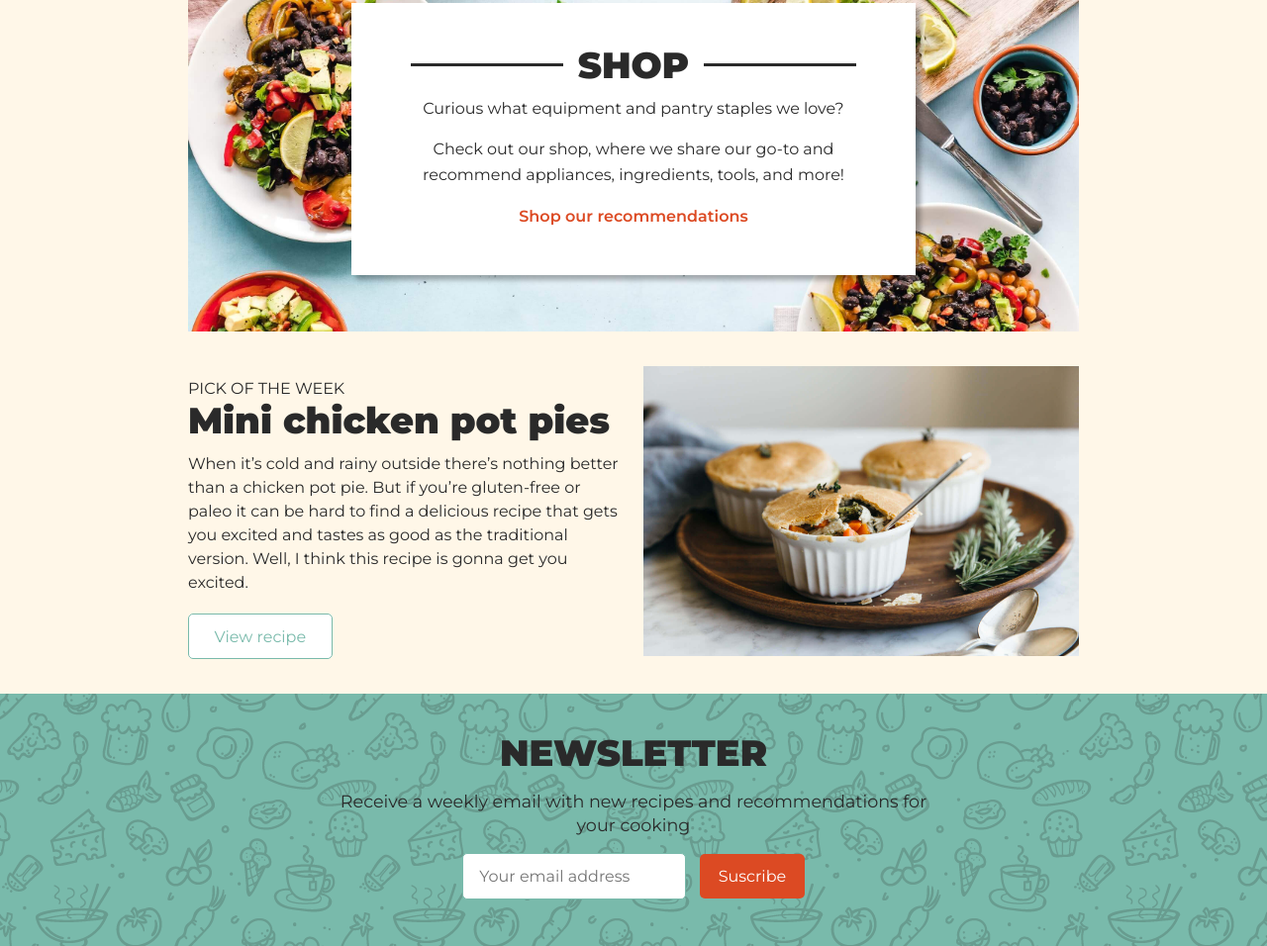
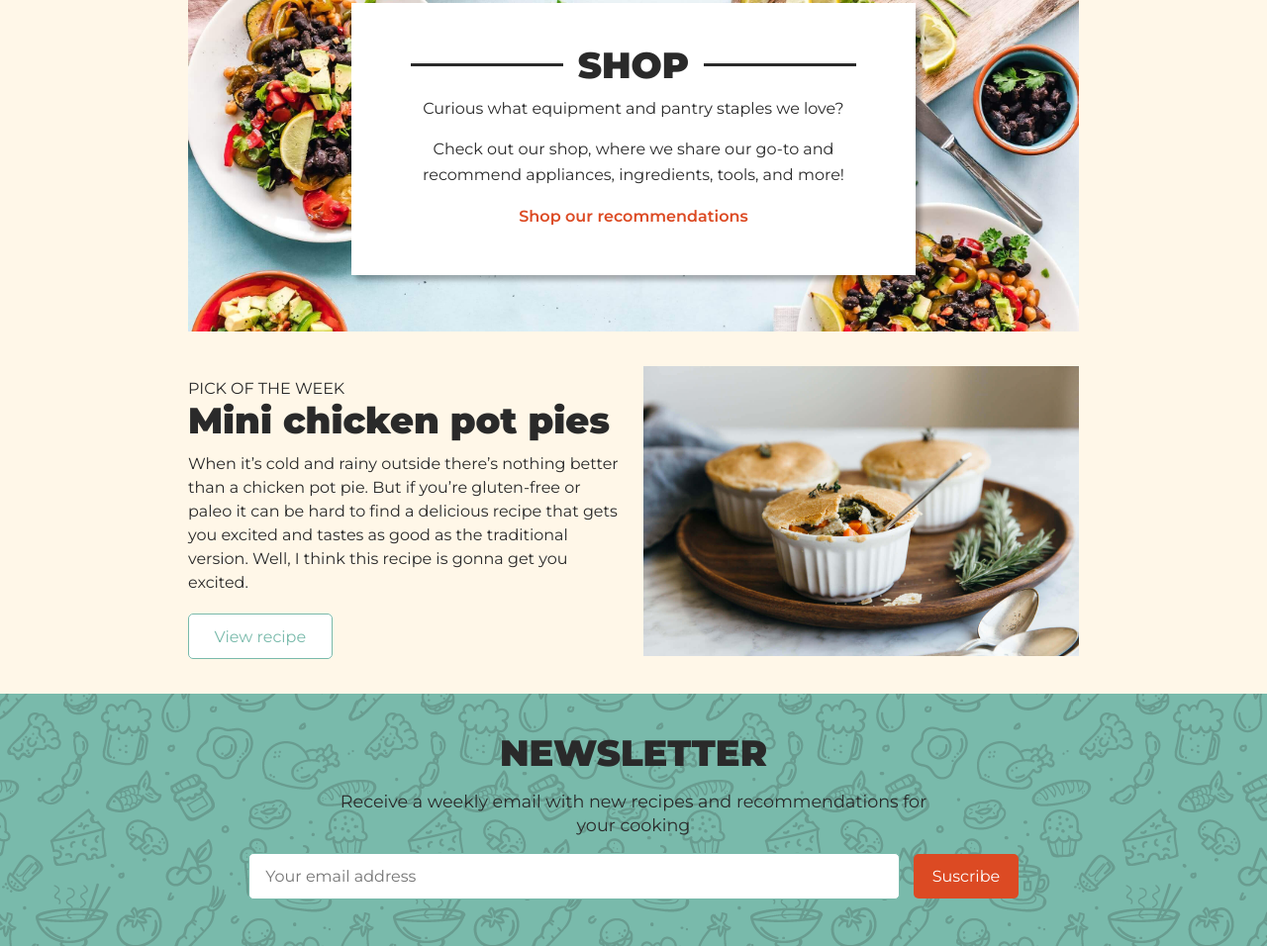
Before and after one commit to Alopher86/Web_UOC, a plain HTML site: page index.html in a window 1280 px wide. Shown: the part 887-1843 px from the top of the page at 99% size. Drawn offline with Linux system fonts and the light colour scheme.

Commit message:
Update style.css

```diff
--- a/css/style.css
+++ b/css/style.css
@@ -110,7 +110,7 @@ nav a:hover {
 #newsletter input {
     color: grey;
     border-color: lightgray;
-    width: 13em;
+    width: 50vw/*13em*/;
     height: 2.8em;
     padding-left: 1em;
     margin-top: 1em;
```
